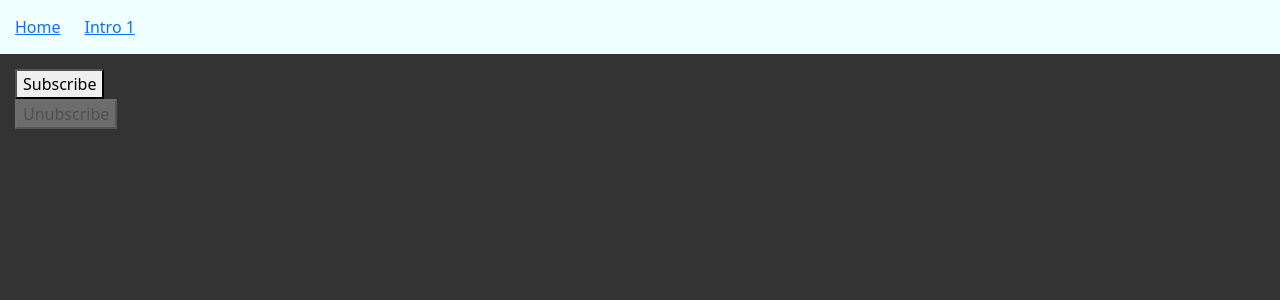
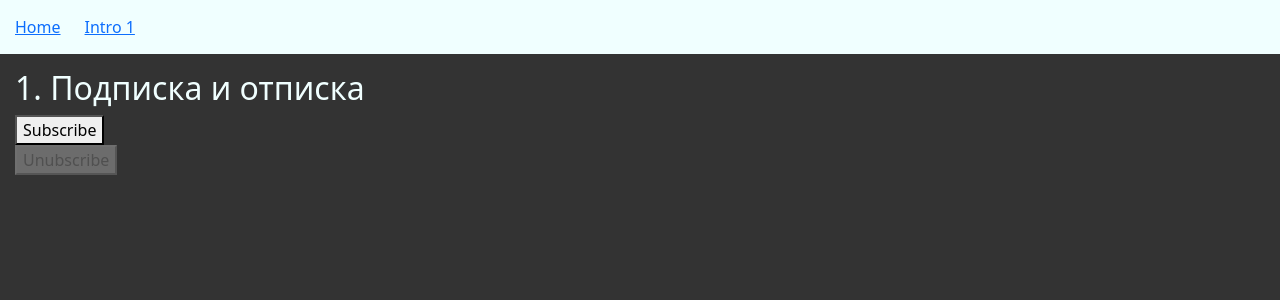
Before and after one commit to neomasterhub/rxjs-demos, an Angular app: page /intro-1 in a window 1280 px wide. Shown: the top 300 px of the page. Built offline with nearby package versions, Linux system fonts and the light colour scheme.

Commit message:
Intro-1: style

```diff
--- a/src/app/intro1/intro1.component.html
+++ b/src/app/intro1/intro1.component.html
@@ -1,2 +1,3 @@
+<h2>1. Подписка и отписка</h2>
 <button (click)="subscribe()" [disabled]="!!sub">Subscribe</button><br>
 <button (click)="unsubscribe()" [disabled]="!sub">Unubscribe</button>
--- a/src/styles.css
+++ b/src/styles.css
@@ -1,6 +1,10 @@
 body {
     background-color: #333;
+    color: aliceblue;
 }
 main {
     padding: 15px;
 }
+h2 {
+    color: azure;
+}
```
